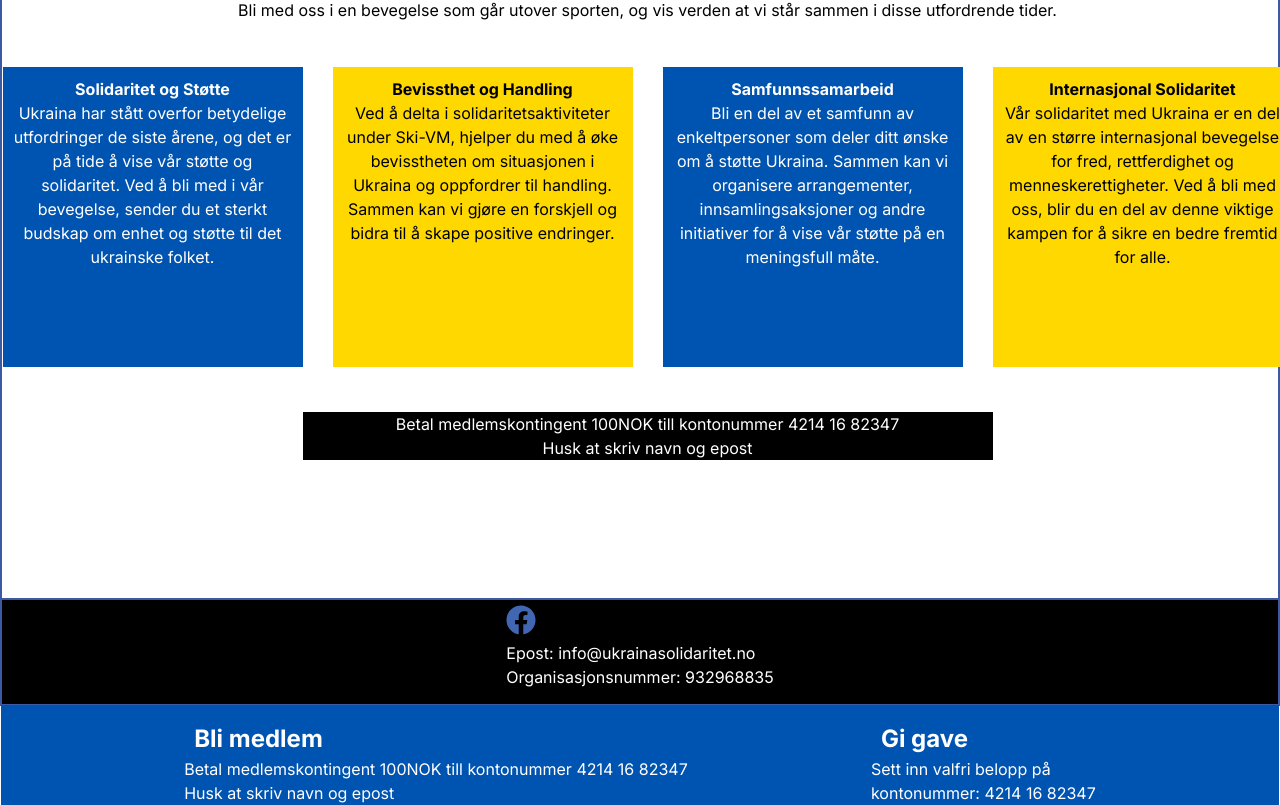
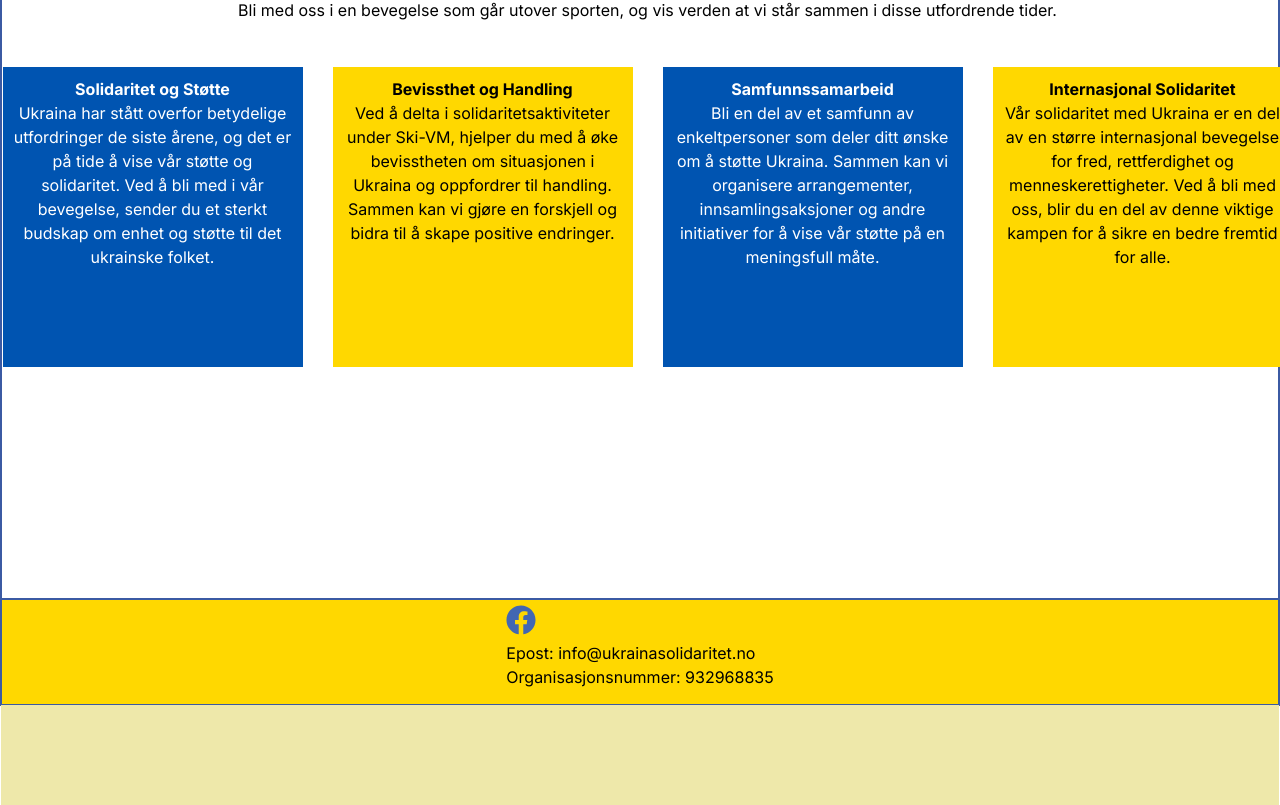
Before and after one commit to pedernyl/vmu, a Next.js app: page / in a window 1280 px wide. Shown: the part 1005-1810 px from the top of the page. Built offline with nearby package versions, Linux system fonts and the light colour scheme.

Commit message:
changed color contact component

```diff
--- a/src/Components/join/page.tsx
+++ b/src/Components/join/page.tsx
@@ -35,10 +35,6 @@ const Join = () => {
         </p>
         </div>
     </div>
-    <div className="joinAction">
-      Betal medlemskontingent 100NOK till kontonummer 4214 16 82347<br />
-      Husk at skriv navn og epost
-    </div>
   </div>
 };
 
--- a/src/Components/social/page.tsx
+++ b/src/Components/social/page.tsx
@@ -13,4 +13,4 @@ const Social = () => {
     );
 };
 
-export default Social;''
+export default Social;
--- a/src/Components/support/page.tsx
+++ b/src/Components/support/page.tsx
@@ -17,15 +17,7 @@ const Support = () => {
           <Join />
         </div>
         <div className="supportFooter">
-            <div className="beMember mobileHidden">
-                <h3 className="heading3">Bli medlem</h3>
-                Betal medlemskontingent 100NOK till kontonummer 4214 16 82347<br />
-                Husk at skriv navn og epost
-            </div>
-            <div className="gepenger">
-                <h3 className="heading3">Gi gave</h3>
-                <p className="mobileHidden">Sett inn valfri belopp på </p>kontonummer: 4214 16 82347
-            </div>
+
         </div>
       </div>
   )
--- a/src/app/globals.css
+++ b/src/app/globals.css
@@ -47,6 +47,7 @@
 #contacts {
     display: flex;
     justify-content: center;
+    background-color: #ffd800;
 }
 
 .flagFlexContainer {
@@ -157,7 +158,7 @@ a.underline {
     border: 1px solid pink;
 }
 
-.supportHeader, .supportFooter {
+.supportHeader {
     display: flex;
     background-color: #0054b1;
     width: 100%;
@@ -165,6 +166,12 @@ a.underline {
     justify-content: space-evenly;
     align-items: center;
     color: white;
+}
+
+.supportFooter {
+    background-color: palegoldenrod;
+    width: 100%;
+    height: 100px;
 }
 
 .supportImage {
--- a/src/app/page.tsx
+++ b/src/app/page.tsx
@@ -16,7 +16,7 @@ export default function Home() {
           <Support />
         </div>
 
-        <div id="contacts" className="w-full h-auto content bg-black text-white">
+        <div id="contacts" className="w-full h-auto content">
           <Contacts />
         </div>
 
```
